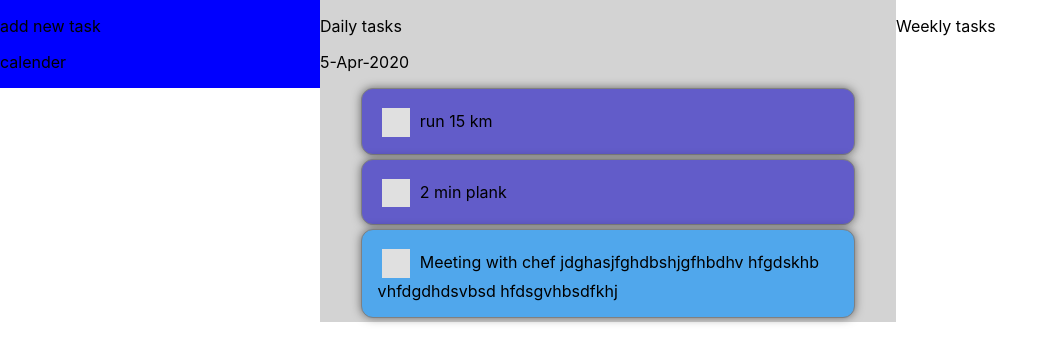
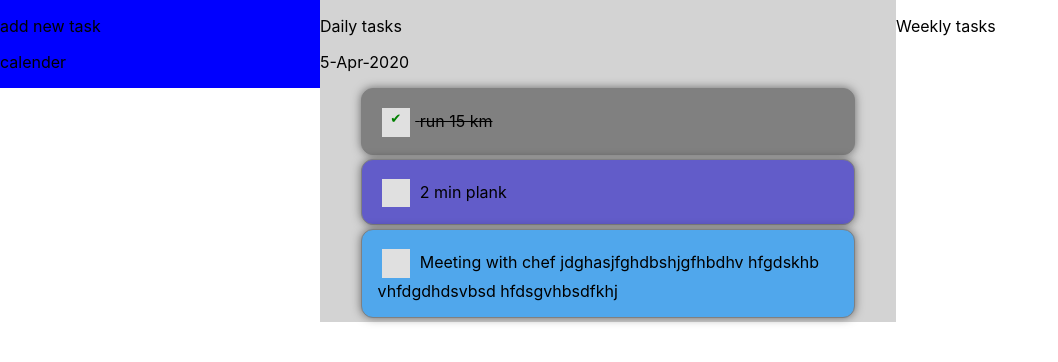
Before and after one commit to vasenina/ReactProjects, a React (Create React App) app in the folder tasks_list/: page / in a window 1280 px wide. Shown: the top 362 px of the page, without its empty margins (0-1058 px from the left). Built offline with nearby package versions, Linux system fonts and the light colour scheme.

Commit message:
checkbox styling

```diff
--- a/tasks_list/src/components/Daily/DailyList.js
+++ b/tasks_list/src/components/Daily/DailyList.js
@@ -7,6 +7,7 @@ const dailyList = (props) =>props.tasks.map((task, index) =>{
     return <Task
     click = {() => props.clicked(index)}
     todo = {task.todo}
+    done = {task.done}
     color = {props.types[task.type].color}
     key = {task.id}/>
   });
--- a/tasks_list/src/components/Daily/Task/Task.js
+++ b/tasks_list/src/components/Daily/Task/Task.js
@@ -1,15 +1,24 @@
 import React from 'react';
 import classes from './Task.module.css';
+import { render } from 'react-dom';
 
 
 
-const task = (props) =>(
+const task = (props) =>{
 
-        <div className = {classes.Task} style = {{background: props.color}} >
-            <input type = "checkbox"/>
+    let classNames = classes.Task ;
+    let style = {};
+    (props.done) ?
+      (classNames += ' ' + classes.Task_done ):
+      (style = {background: props.color});
+
+
+        return(
+        <div  className ={classNames} style = {style} >
+            <input type = "checkbox" checked = {props.done}/>
             <label > {props.todo} </label>
         </div>
-
-);
+        )
+};
 
 export default task;
--- a/tasks_list/src/components/Daily/Task/Task.module.css
+++ b/tasks_list/src/components/Daily/Task/Task.module.css
@@ -12,6 +12,10 @@
     box-shadow: 0 0 10px rgba(0,0,0,0.8);
 }
 
+.Task_done{
+    background: gray;
+    text-decoration: line-through;
+}
 
 
 input[type=checkbox], label{
--- a/tasks_list/src/containers/TasksOverview.js
+++ b/tasks_list/src/containers/TasksOverview.js
@@ -9,9 +9,9 @@ class TasksOverview extends Component{
 
     state={
         tasks:[
-            {id: 't1', todo: 'run 15  km', type: 'sport' },
-            {id: 't2', todo: '2 min plank', type: 'sport'},
-            {id: 't3', todo: 'Meeting with chef jdghasjfghdbshjgfhbdhv hfgdskhb vhfdgdhdsvbsd hfdsgvhbsdfkhj', type: 'work'},
+            {id: 't1', todo: 'run 15  km', type: 'sport' , done: true},
+            {id: 't2', todo: '2 min plank', type: 'sport', done: false},
+            {id: 't3', todo: 'Meeting with chef jdghasjfghdbshjgfhbdhv hfgdskhb vhfdgdhdsvbsd hfdsgvhbsdfkhj', type: 'work', done: false},
           ],
 
           types: {
```
